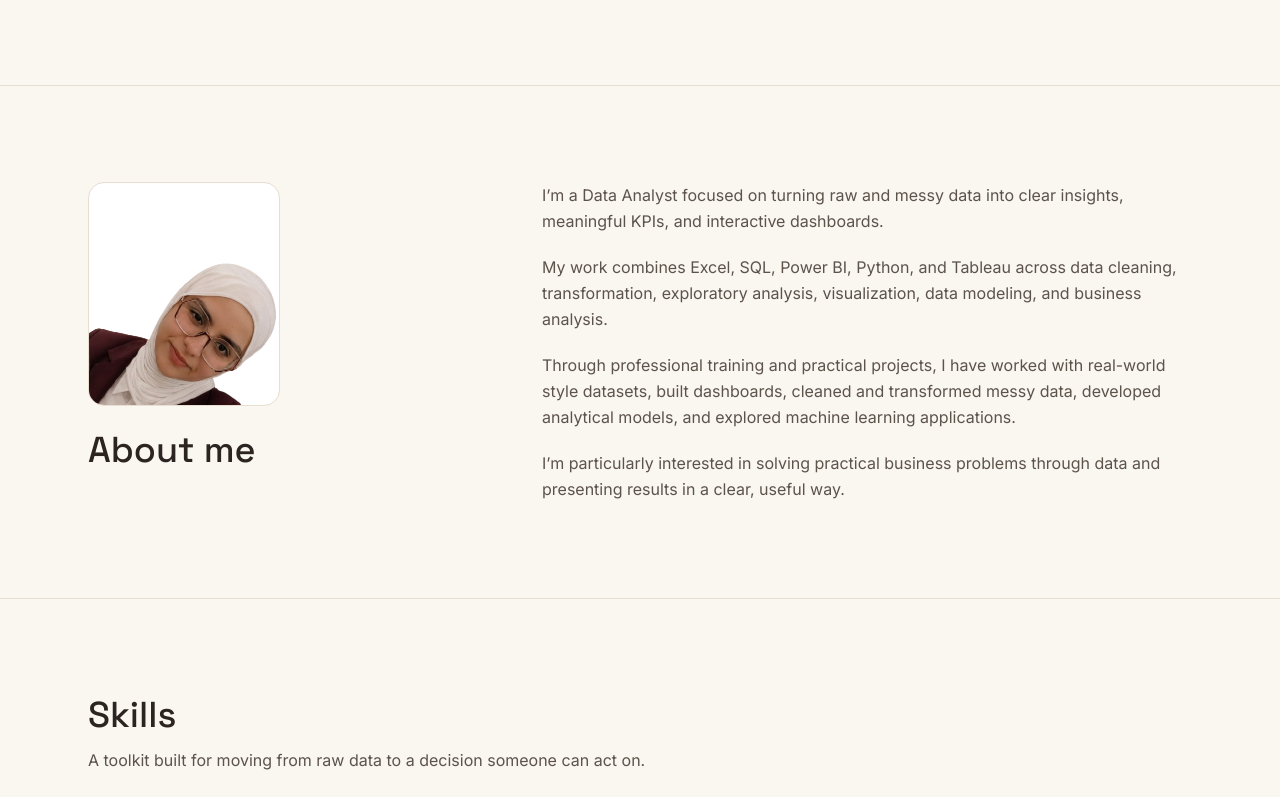
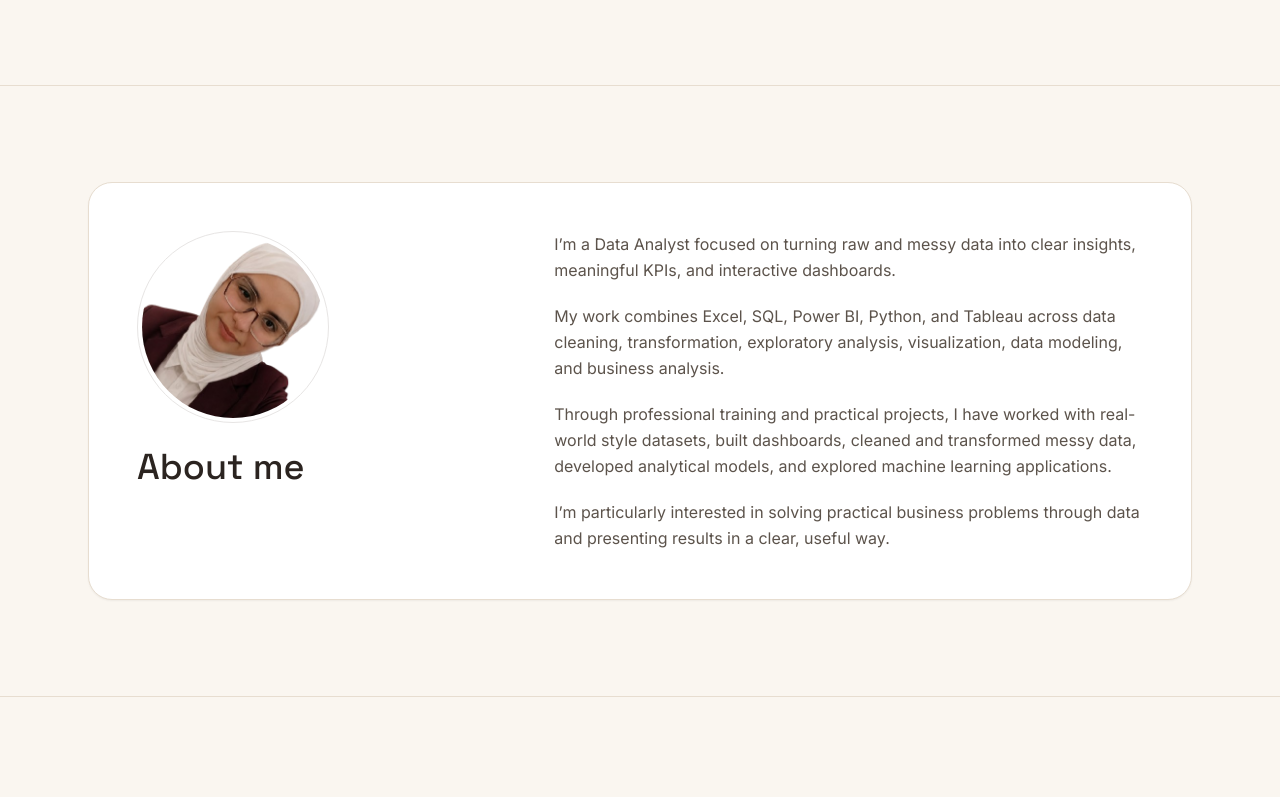
Before and after one commit to Aya-khalid5/My-Portfolio2, a Next.js app: page / in a window 1280 px wide. Shown: the part 599-1396 px from the top of the page. Built offline with nearby package versions, Linux system fonts and the light colour scheme.

Commit message:
Refactor About section layout and content presentation
Replaced the previous text section with a new layout that includes a circular image container and a header. The new section maintains the same content but improves the structure and styling.

```diff
--- a/components/About.tsx
+++ b/components/About.tsx
@@ -5,18 +5,27 @@ export default function About() {
   return (
     <section id="about" className="border-t border-border py-20 sm:py-24">
       <div className="mx-auto max-w-content px-6">
+        {/* البوكس الخارجي */}
+        <div className="rounded-3xl border border-border bg-surface p-8 shadow-sm sm:p-12">
           <div className="grid gap-10 lg:grid-cols-[0.6fr_1fr] lg:gap-16">
-          <div>
+            <div className="flex flex-col items-center lg:items-start">
+
+              {/* حاوية الصورة الدائرية والإطار */}
+              <div className="relative flex h-40 w-40 items-center justify-center rounded-full border border-stone-200 bg-white p-1 sm:h-48 sm:w-48">
                 {/* eslint-disable-next-line @next/next/no-img-element */}
                 <img
                   src={SITE.photo}
                   alt={SITE.name}
-              className="h-48 w-40 rounded-2xl border border-border bg-surface object-cover object-top sm:h-56 sm:w-48"
+                  className="h-full w-full rounded-full object-cover object-center"
                 />
-            <div className="mt-6">
+              </div>
+
+              <div className="mt-6 text-center lg:text-left">
                 <SectionHeader title="About me" />
               </div>
             </div>
+
+            {/* النص باللغة الإنجليزية */}
             <div className="max-w-2xl space-y-5 text-base leading-relaxed text-ink-soft">
               <p>
                 I&rsquo;m a Data Analyst focused on turning raw and messy data
@@ -42,6 +51,7 @@ export default function About() {
             </div>
           </div>
         </div>
+      </div>
     </section>
   );
 }
```
Lines whose indentation alone changed are shown as unchanged.
